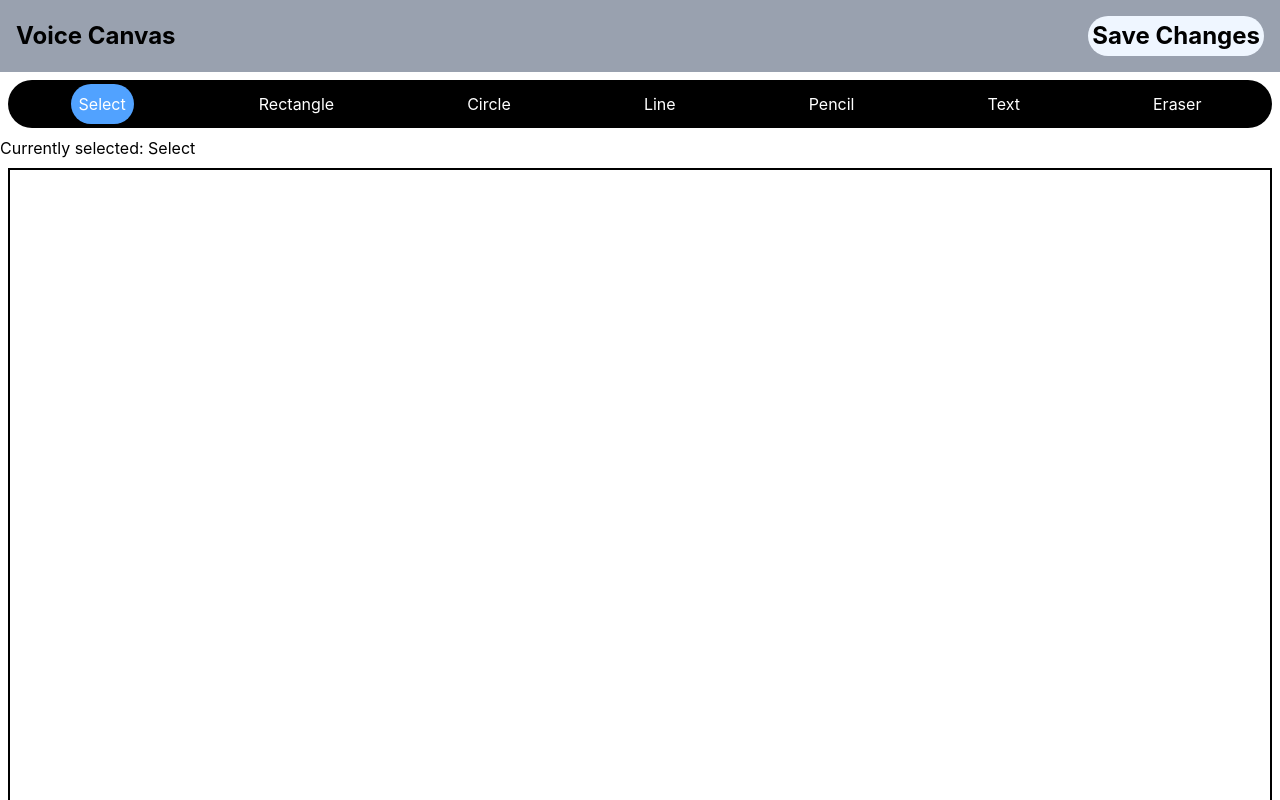
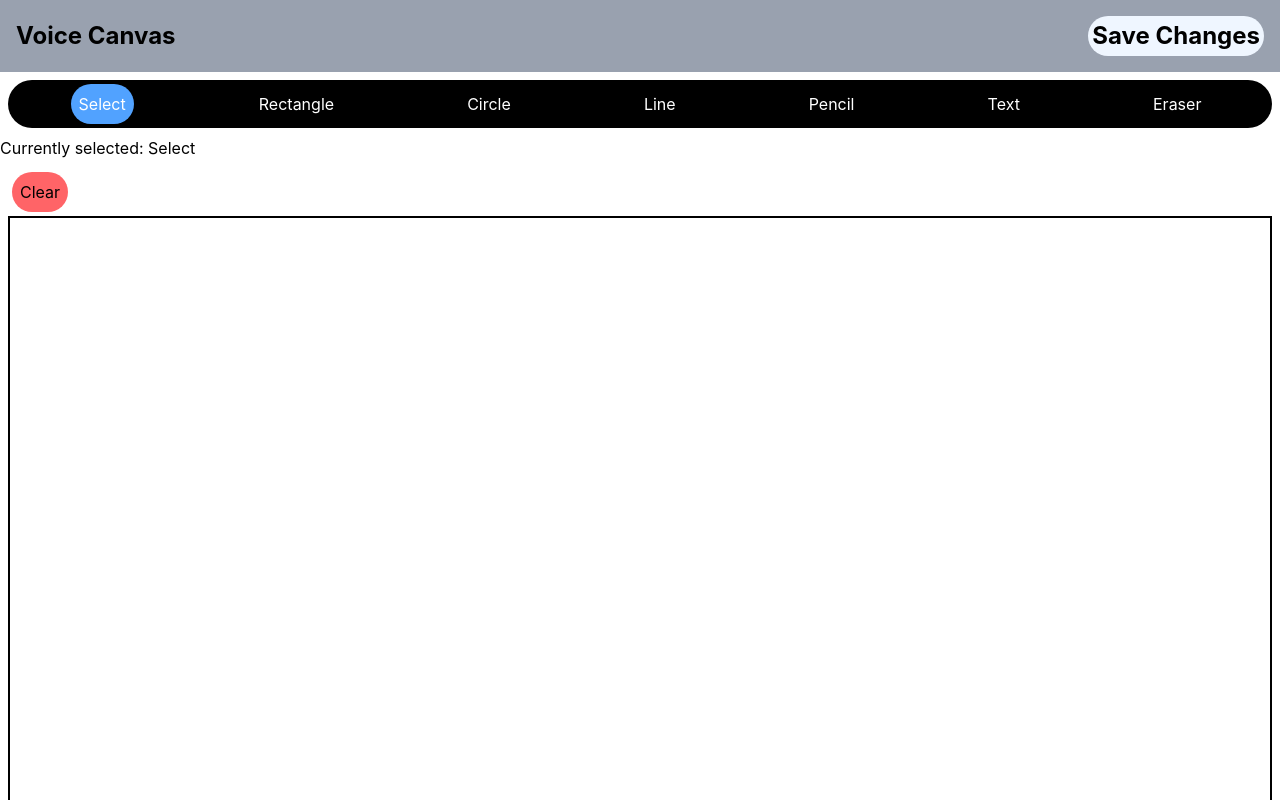
Before and after one commit to sachit-create/VoiceCanvasAi, a React (Vite) app in the folder voicecanvas/: page / in a window 1280 px wide. Shown: the top 800 px of the page. Built offline with nearby package versions, Linux system fonts and the light colour scheme.

Commit message:
feat: added canvas clear option

```diff
--- a/voicecanvas/src/Components/Canvas.tsx
+++ b/voicecanvas/src/Components/Canvas.tsx
@@ -1,4 +1,5 @@
 import { useState } from "react";
+
 
 const Canvas = () => {
   const [startPoint, setStartPoint] = useState([0, 0]);
@@ -7,6 +8,9 @@ const Canvas = () => {
 
   return (
     <>
+      <button
+      className="bg-red-400 p-2 m-1 rounded-full hover:bg-red-800"
+      onClick={() => {setStartPoint([0,0]); setEndPoint([0,0]); setIsDrawing(false)}}>Clear</button>
       <svg
         viewBox="0 0 1000 600"
         className="bg-white h-full w-full border-2 border-black"
```
